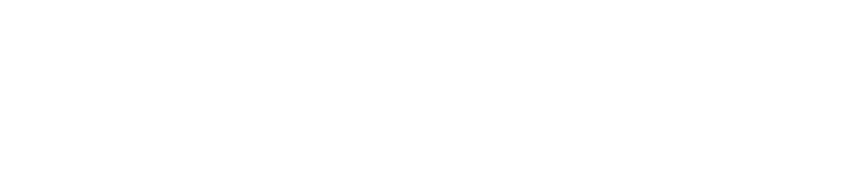
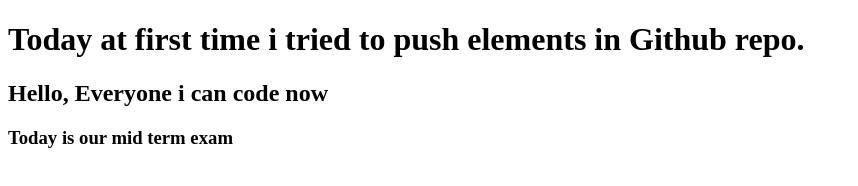
Before and after one commit to SmritySarkar/my-first-repo, a plain HTML site: page index.html in a window 1280 px wide. Shown: the whole page, without its empty margins (0-858 px from the left). Drawn offline with Linux system fonts and the light colour scheme.

Commit message:
Header added

```diff
--- a/index.html
+++ b/index.html
@@ -7,6 +7,9 @@
     <title>My first Hithub Repo</title>
 </head>
 <body>
+    <h1>Today at first time i tried to push elements in Github repo.</h1>
+   <h2>Hello, Everyone i can code now</h2>
+   <h3>Today is our mid term exam</h3>
 
 </body>
 </html>
```
